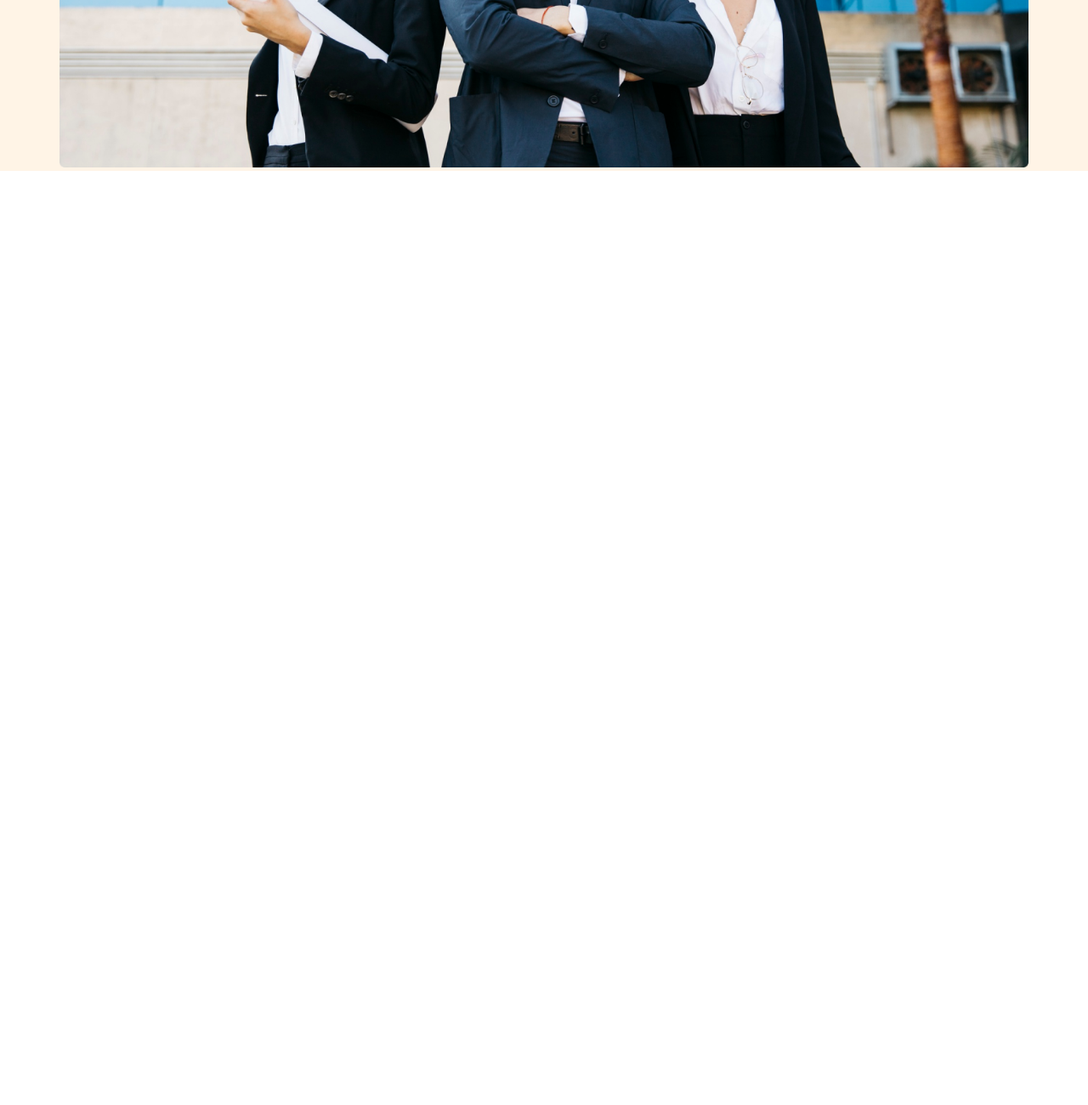
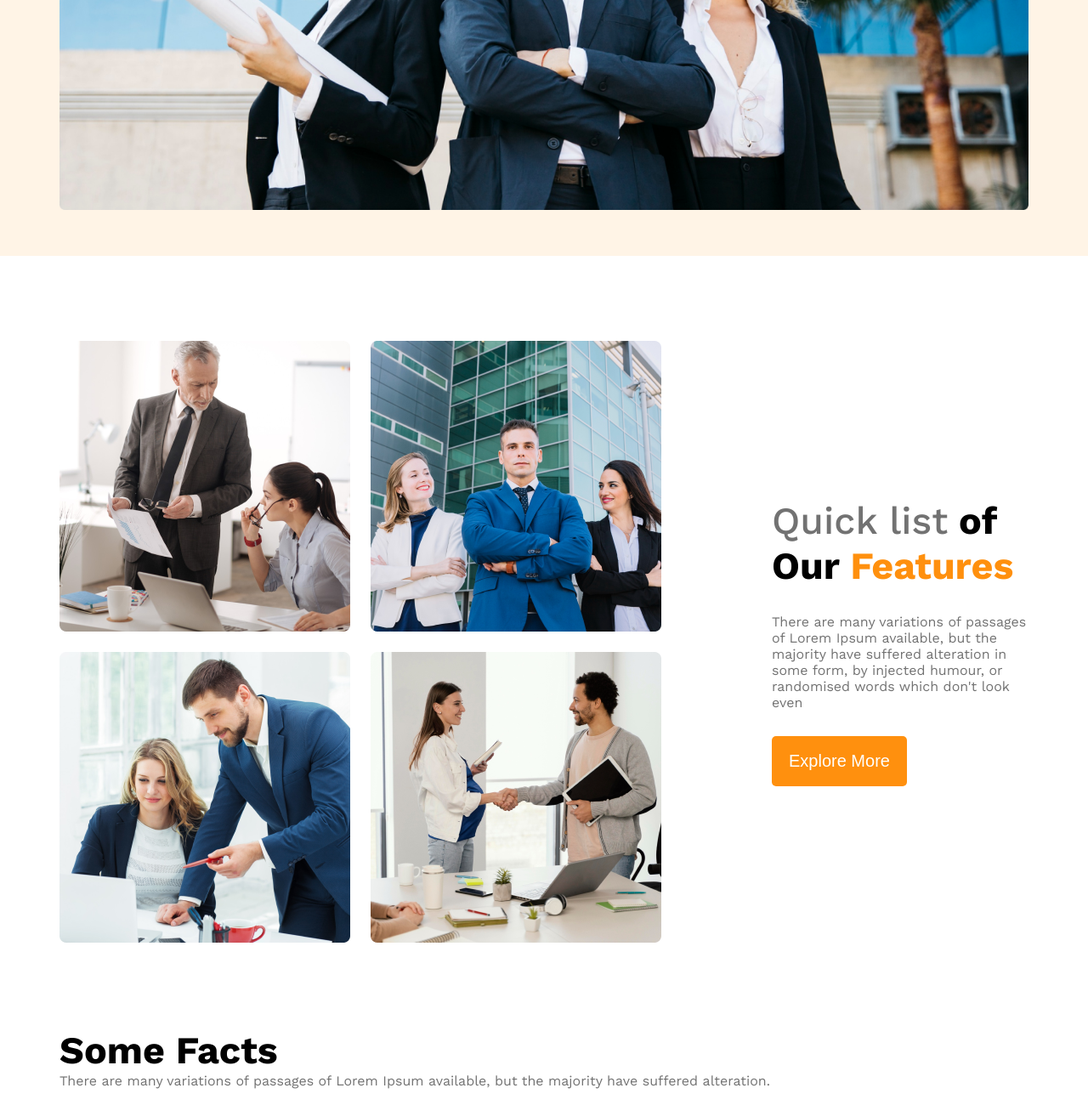
Before and after one commit to karimul-New-172/G3--Architect-main, a plain HTML site: page index.html in a window 1280 px wide. Shown: the part 794-2094 px from the top of the page at 85% size. Before the commit the page ends 995 px from the top, so only its background shows below. Drawn offline with nearby package versions, Linux system fonts and the light colour scheme.

Commit message:
added responsive for team section

```diff
--- a/index.html
+++ b/index.html
@@ -29,7 +29,37 @@
             <img src="images/banner.png" alt="" class="banner-image">
         </div>
     </header>
-    <main></main>
+    <main>
+        <!-- teams section start -->
+       <section class="teams display-flex">
+            <div class="team-img-container">
+                <img src="images/team1.png" alt="">
+                <img src="images/team2.png" alt="">
+                <img src="images/team3.png" alt="">
+                <img src="images/team4.png" alt="">
+            </div>
+            <div class="our-features">
+                <h2 class="section-title"><span class="text-light-gray" id="quick-list">Quick list</span> <span>of Our</span> <span class="text-primary">Features</span></h2>
+                <p class="feature-description text-light-gray">There are many variations of passages of Lorem Ipsum available, but the majority have suffered alteration in some form, by injected humour, or randomised words which don't look even</p>
+                <button class="btn-primary">Explore More</button>
+            </div>
+       </section>
+       <!-- feature wil learn -->
+       <section>
+
+       </section>
+       <section class="some-facts">
+            <h2 class="section-title">Some Facts</h2>
+            <p class="text-light-gray">There are many variations of passages of Lorem Ipsum available, but the majority have suffered alteration.</p>
+            <div class="facts-container">
+                <div class="facts">
+                    <img src="" alt="" class="fact-icon">
+                    <h4 class="fact-number"></h4>
+                    <h5 class="fact-name"></h5>
+                </div>
+            </div>
+       </section>
+    </main>
     <footer></footer>
 </body>
 </html>
--- a/styles/style.css
+++ b/styles/style.css
@@ -20,6 +20,13 @@
 .bg-light{
     background-color: rgba(255, 144, 14, 0.1);
 }
+.text-primary{
+    color: #FF900E;
+}
+.section-title{
+    font-size: 2.8rem;
+    font-weight: 700;
+}
 
 /* dark 02 */
 .text-gray{
@@ -38,9 +45,17 @@
     padding: 18px 20px;
     border: none;
     border-radius: 5px;
+    cursor: pointer;
+}
+main > section{
+    margin-top: 100px;
 }
 
 /* header style */
+
+header{
+    padding: 50px 0;
+}
 
 /* nav style */
 .navbar{
@@ -83,10 +98,69 @@
     width: 100%;
 }
 
+/* main area style */
+main{
+    max-width: 1140px;
+    margin: 0 auto;
+}
+
+/* team and feature related style */
+.teams{
+    align-items: center;
+}
+.team-img-container{
+    display: grid;
+    grid-template-columns: repeat(2, 1fr);
+    gap: 24px;
+}
+.our-features{
+    margin-left: 130px;
+    max-width: 530px;
+}
+
+#quick-list{
+    font-weight: 500;
+}
+.feature-description{
+    margin: 30px 0;
+}
+
 /* Responsive style */
+
+/* small devices */
 @media screen and (max-width: 576px) {
     .navbar,
-    .nav-links{
+    .nav-links,
+    .teams{
         flex-direction: column;
     }
+    .nav-link{
+        margin-right: 0;
+    }
+    .navbar,
+    .banner{
+        padding: 0 10px;
+    }
+
+    /* team section */
+    .team-img-container{
+        grid-template-columns: repeat(1, 1fr);
+    }
+    .our-features{
+        margin-left: 20px;
+    }
 }
+
+/* medium devices */
+@media screen and (min-width: 576px) and (max-width: 992px) {
+    .navbar{
+        flex-direction: column;
+        gap: 20px;
+    }
+    .teams{
+        flex-direction: column;
+    }
+    .our-features{
+        margin: 50px auto;
+    }
+}
```
